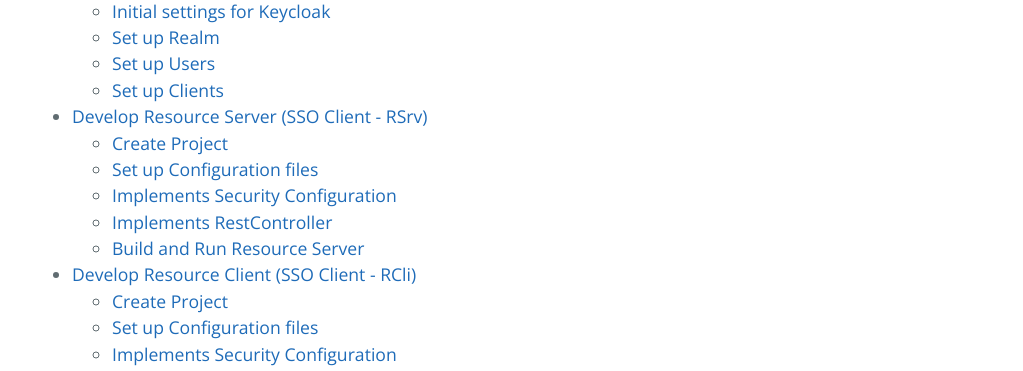
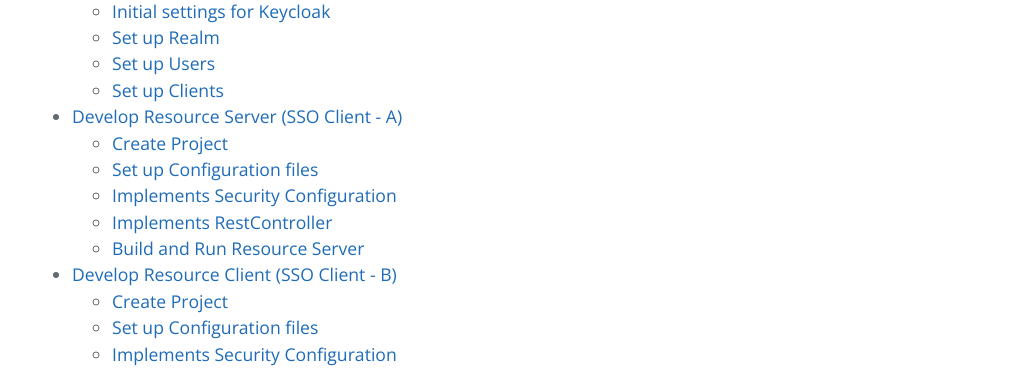
Before and after one commit to yo1000/blog.yo1000.com, a Jekyll site: the page built from _posts/2017-12-18-keycloak-demo.md, in a window 1280 px wide and 900 px high, scrolled down 429 px. Shown: the part 156-527 px from the top of the window, without its empty margins (224-1247 px from the left). Built offline with Jekyll 4.4.1, drawn with Linux system fonts in a browser that asks for light colours; our own code applies the rules of GitHub Pages for plain Markdown files.

Commit message:
Update 2017-12-18-keycloak-demo.md

```diff
--- a/_posts/2017-12-18-keycloak-demo.md
+++ b/_posts/2017-12-18-keycloak-demo.md
@@ -17,13 +17,13 @@
   - [Set up Realm](#set-up-realm)
   - [Set up Users](#set-up-users)
   - [Set up Clients](#set-up-clients)
-- [Develop Resource Server (SSO Client - RSrv)](#develop-resource-server-sso-client---rsrv)
+- [Develop Resource Server (SSO Client - A)](#develop-resource-server-sso-client---a)
   - [Create Project](#create-project-for-resource-server)
   - [Set up Configuration files](#set-up-configuration-files-for-resource-server)
   - [Implements Security Configuration](#implements-security-configuration-for-resource-server)
   - [Implements RestController](#implements-restcontroller-for-resource-server)
   - [Build and Run Resource Server](#build-and-run-resource-server)
-- [Develop Resource Client (SSO Client - RCli)](#develop-resource-client-sso-client---rcli)
+- [Develop Resource Client (SSO Client - B)](#develop-resource-client-sso-client---b)
   - [Create Project](#create-project-for-resource-client)
   - [Set up Configuration files](#set-up-configuration-files-for-resource-client)
   - [Implements Security Configuration](#implements-security-configuration-for-resource-client)
```
